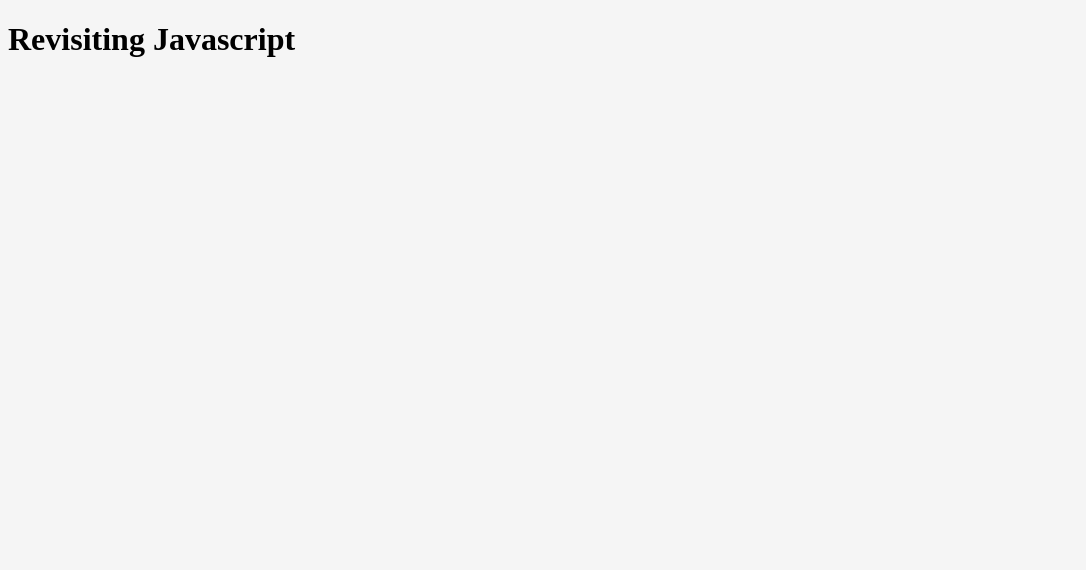
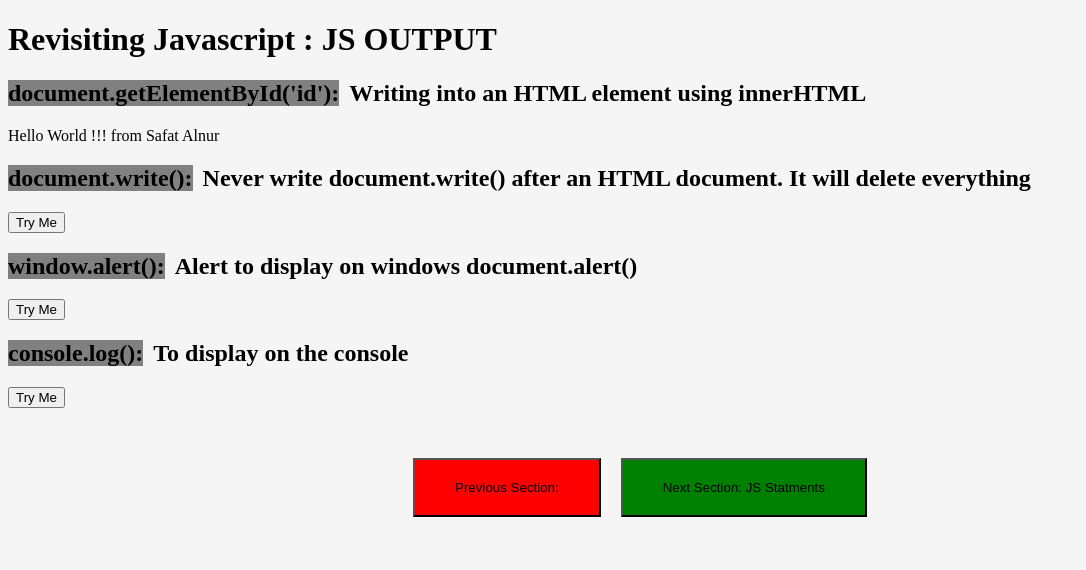
Before and after one commit to safatalnur/js-revisit, a plain HTML site: page index.html in a window 1280 px wide. Shown: the whole page, without its empty margins (0-1086 px from the left). Drawn offline with Linux system fonts and the light colour scheme.

Commit message:
complete js-output section

```diff
--- a/app.js
+++ b/app.js
@@ -1 +1,24 @@
-console.log("hellow rodl");
+//Writing in to innerHTML
+document.getElementById("demo1").innerHTML = "Hello World !!! from Safat Alnur";
+
+//Never write document.write() after HTML document is loaded. It will delete everything
+function myWrite() {
+  document.write(5 + 6);
+}
+
+//Alert to display data on alert box.
+function myAlert() {
+  window.alert("Thank you for clicking me");
+}
+
+//Display on console
+function myConsole() {
+  console.log(
+    "I guessed you clicked the console 'Try Me' thats why I am in the console"
+  );
+}
+
+//Pagination
+function nextSection() {
+  window.location = "/js-statement/index.html";
+}
--- a/index.html
+++ b/index.html
@@ -7,8 +7,36 @@
     <link rel="stylesheet" href="/style.css" />
   </head>
   <body>
-    <h1>Revisiting Javascript</h1>
+    <h1>Revisiting Javascript : JS OUTPUT</h1>
 
+    <h2>
+      <span>document.getElementById('id'):</span>Writing into an HTML element
+      using innerHTML
+    </h2>
+    <p id="demo1"></p>
+
+    <h2>
+      <span>document.write():</span>Never write document.write() after an HTML
+      document. It will delete everything
+    </h2>
+    <button onclick="myWrite()">Try Me</button>
+
+    <h2>
+      <span>window.alert():</span>Alert to display on windows document.alert()
+    </h2>
+    <button onclick="myAlert()">Try Me</button>
+
+    <h2><span>console.log():</span>To display on the console</h2>
+    <button onclick="myConsole()">Try Me</button>
+
+    <div id="pagination" class="prev-next">
+      <button class="prev-sec" onclick="prevSection()">
+        Previous Section:
+      </button>
+      <button class="next-sec" onclick="nextSection()">
+        Next Section: JS Statments
+      </button>
+    </div>
     <script src="/app.js"></script>
   </body>
 </html>
--- /dev/null
+++ b/js-statement/js-statement.js
@@ -0,0 +1,4 @@
+//Pagination
+function prevSection() {
+  window.location = "../index.html";
+}
--- a/style.css
+++ b/style.css
@@ -1,3 +1,29 @@
 body {
   background-color: #f5f5f5;
 }
+
+span {
+  background-color: grey;
+  margin-right: 10px;
+}
+
+#pagination.prev-next {
+  padding: 50px 0;
+  display: flex;
+  flex-direction: row;
+  justify-content: center;
+  gap: 20px;
+  cursor: pointer;
+}
+
+#pagination.prev-next button {
+  padding: 20px 40px;
+}
+
+#pagination.prev-next button.next-sec {
+  background-color: green;
+}
+
+#pagination.prev-next button.prev-sec {
+  background-color: red;
+}
```
Also changed, not shown: js-statement/index.html (added, +22 -0 lines).
